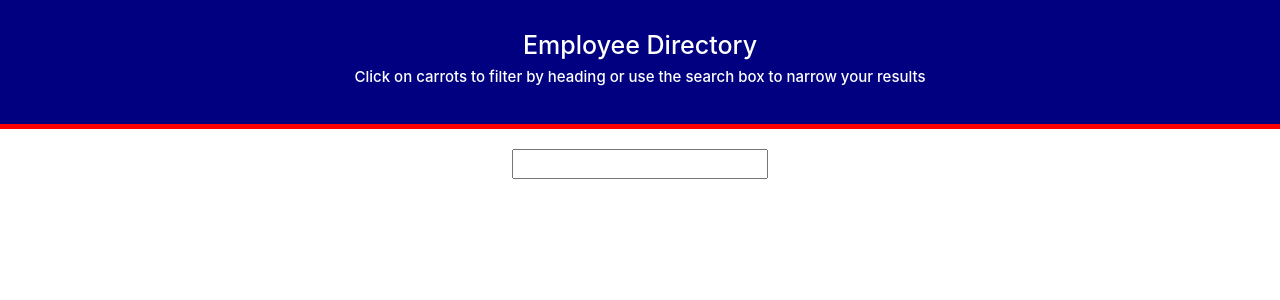
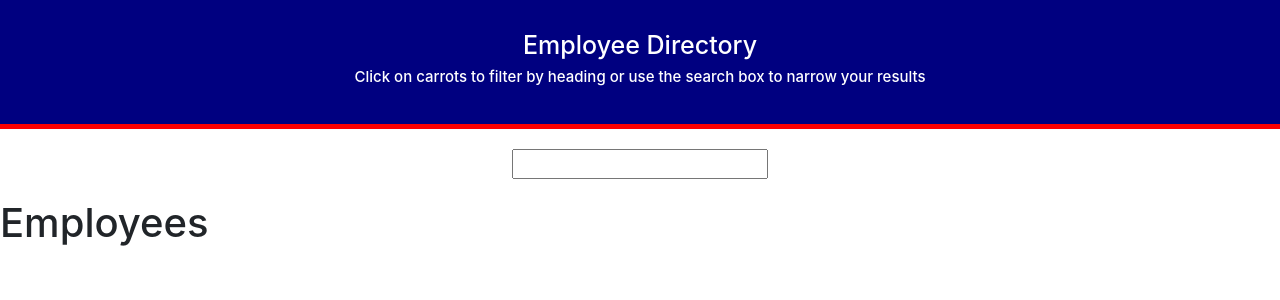
Before and after one commit to Anverch/React-Employee-Directory, a React (Create React App) app: page / in a window 1280 px wide. Shown: the top 300 px of the page. Built offline with nearby package versions, Linux system fonts and the light colour scheme.

Commit message:
add directory

```diff
--- a/src/App.js
+++ b/src/App.js
@@ -2,6 +2,7 @@ import React from "react";
 import { BrowserRouter as Router, Route } from "react-router-dom";
 import Home from "./components/pages/Home";
 import Header from "./components/Header";
+
 
 function App() {
   return (
--- /dev/null
+++ b/src/components/Directory.js
@@ -0,0 +1,17 @@
+import React from 'react';
+import { css } from 'emotion';
+
+const directoryStyle = css`
+    color: black;
+    text-align: center;
+    padding: 5px;
+    `
+
+export default class Directory extends React.Component{
+
+    render(){
+        return <div>
+                    <h1>Employees</h1>
+                </div>
+    }
+}
--- a/src/components/pages/Home.js
+++ b/src/components/pages/Home.js
@@ -1,5 +1,6 @@
 import React from "react";
 import { css } from 'emotion';
+import Directory from "../Directory";
 
 const inputStyle = css`
     text-align: center;
@@ -13,7 +14,7 @@ function Home() {
         <input />
       </div>
       <div>
-
+        <Directory />
       </div>
     </div>
   );
```
